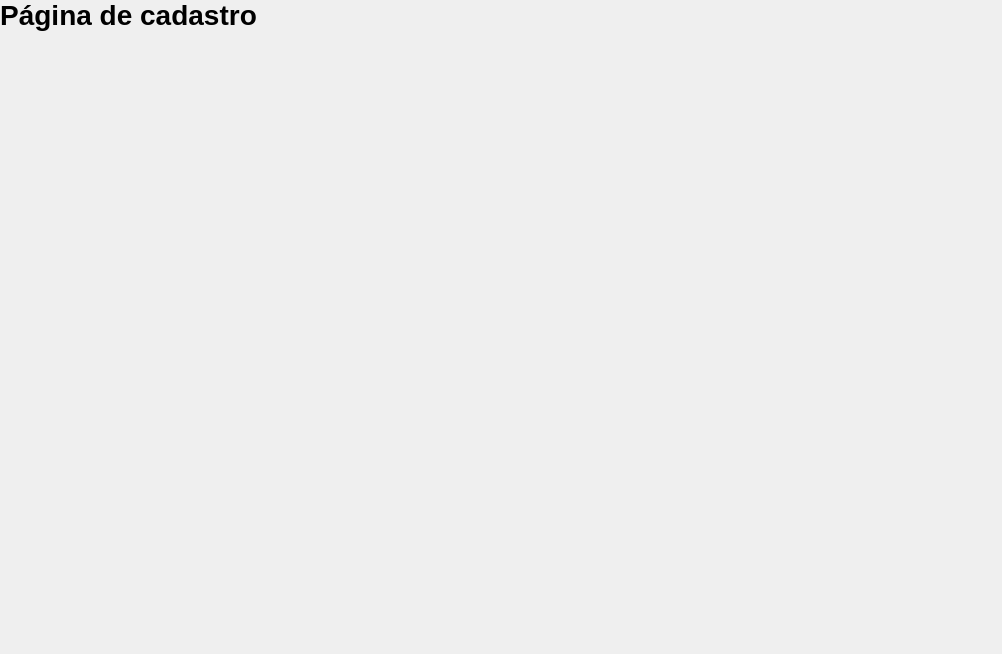
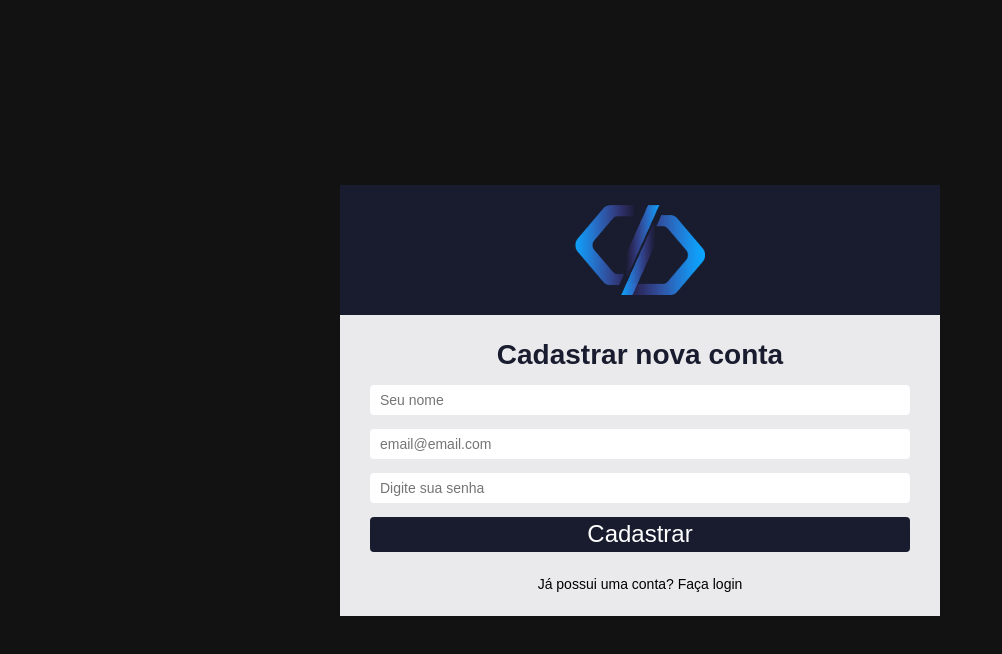
Before and after one commit to Joao-vitorSantos08/sistemaDe_Chamados, a React (Vite) app: page /register in a window 1280 px wide. Shown: the top 654 px of the page, without its empty margins (0-1002 px from the left). Built offline with nearby package versions, Linux system fonts and the light colour scheme.

Commit message:
feat: creates the registration page

```diff
--- a/src/pages/SignUp/index.jsx
+++ b/src/pages/SignUp/index.jsx
@@ -1,8 +1,33 @@
+import logo from "../../assets/images/logo.png"
+import { Link } from "react-router-dom"
+import { useState } from "react"
+const SignUp = () => {
+    const [name, setName] = useState("")
+    const [email, setEmail] = useState("")
+    const [password, setPassword] = useState("")
 
-const  SignUp = () => {
-    return(
-        <div>
-            <h1>Página de cadastro</h1>
+    return (
+        <div className="container-center">
+            <div className="login">
+                <div className="login-area">
+                    <img src={logo} alt="Logo do sistema de chamados " />
+                </div>
+
+                <form>
+                    <h1>Cadastrar nova conta</h1>
+                    <input type="text" placeholder="Seu nome"
+                        value={name} onChange={(e) => setName(e.target.value)}
+                    />
+                    <input type="text" placeholder="email@email.com"
+                        value={email} onChange={(e) => setEmail(e.target.value)}
+                    />
+                    <input type="text" placeholder="Digite sua senha"
+                        value={password} onChange={(e) => setPassword(e.target.value)}
+                    />
+                    <button type="submit" >Cadastrar</button>
+                </form>
+                <Link to="/">Já possui uma conta? Faça login</Link>
+            </div>
         </div>
     )
 }
```
